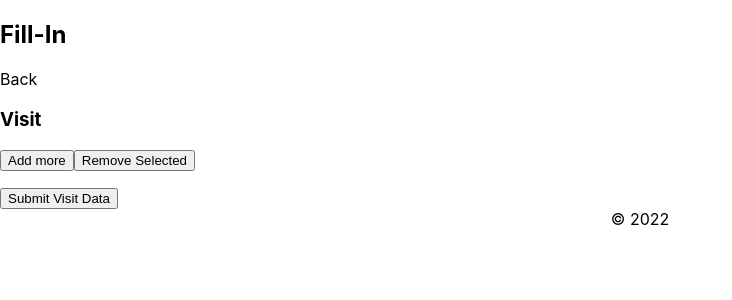
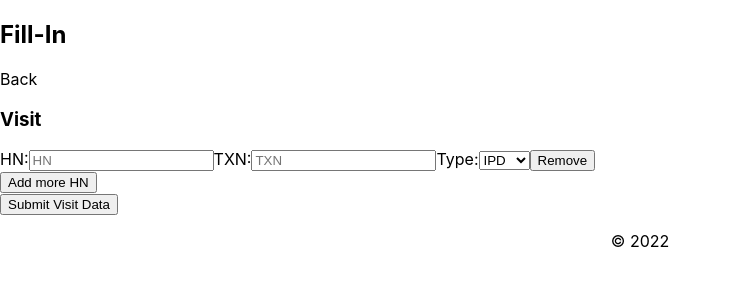
Before and after one commit to peesaeung/socketio-nextjs, a Next.js app: page /visit in a window 1280 px wide. Shown: the top 300 px of the page, without its empty margins (0-732 px from the left). Built offline with nearby package versions, Linux system fonts and the light colour scheme; no server answers.

Commit message:
Form for Client completed

```diff
--- a/components/main.tsx
+++ b/components/main.tsx
@@ -17,11 +17,10 @@ export default function Main({children}: {children: React.ReactNode}) {
         <div>
             <header><h2>Fill-In</h2></header>
             <main>
-                {/*<Script src="https://unpkg.com/jquery/dist/jquery.js"></Script>*/}
                 {children}
-                <Script type="text/javascript">
+                {/*<Script type="text/javascript">
 
-                </Script>
+                </Script>*/}
             </main>
             <footer style={{textAlign: 'center'}}>&copy; {new Date().getFullYear()}</footer>
         </div>
--- a/pages/visit.tsx
+++ b/pages/visit.tsx
@@ -1,14 +1,61 @@
 import Main, {socket} from "../components/main";
+import {ErrorMessage, Form, Formik, Field, FieldArray} from "formik";
 import Head from "next/head";
 import Link from "next/link";
-import Script from "next/script";
 
+socket.on('txn_response', async (msg)=> {
+
+});
+const initialValues = {
+    TXNForm: [{HN: '', TXN: '', IPD: true}]};
+const VisitForm = () => (
+    <div>
+        <Formik initialValues={initialValues} onSubmit={async (values) => {
+            for (const i in values.TXNForm){
+                let isTrue = (values.TXNForm[i].IPD === "true");
+                values.TXNForm[i].IPD = isTrue;
+            }
+            console.log(values);
+            // await socket.emit('patient', values);
+        }}>
+            {({ values }) => (
+                <Form>
+                    <FieldArray name="TXNForm">
+                        {({ insert, remove, push }) => (
+                            <div>
+                                {values.TXNForm.length > 0 && values.TXNForm.map((TXN, index) => (
+                                    <div className="txn" key={index}>
+                                        <label htmlFor={`TXNForm.${index}.HN`}>HN:</label>
+                                        <Field name={`TXNForm.${index}.HN`} placeholder="HN"/>
+                                        <ErrorMessage name={`TXNForm.${index}.HN`} component="div"
+                                                      className="field-error"/>
+                                        <label htmlFor={`TXNForm.${index}.TXN`}>TXN:</label>
+                                        <Field name={`TXNForm.${index}.TXN`} placeholder="TXN"/>
+                                        <ErrorMessage name={`TXNForm.${index}.TXN`} component="div"
+                                                      className="field-error"/>
+                                        <label htmlFor={`TXNForm.${index}.IPD`}>Type:</label>
+                                        <Field name={`TXNForm.${index}.IPD`} as="select">
+                                            <option value="true">IPD</option>
+                                            <option value="false">OPD</option>
+                                        </Field>
+                                        <button type="button" className="remove_txn" onClick={() => remove(index)}>
+                                            Remove
+                                        </button>
+                                    </div>
+                                ))}
+                                <button type="button" className="add_txn" onClick={() => push({HN: '', TXN: '', IPD: true})}>
+                                    Add more HN
+                                </button>
+                            </div>
+                        )}
+                    </FieldArray>
+                    <button type="submit">Submit Visit Data</button>
+                </Form>
+            )}
+        </Formik>
+    </div>
+);
 export default function visit_page() {
-    const txn_submit = async (event: any)=> {
-        event.preventDefault();
-        console.log(event.target);
-        // await socket.emit('visit', txnselect)
-    };
     return (
         <Main>
             <Head>
@@ -16,17 +63,8 @@ export default function visit_page() {
             </Head>
             <Link href="/">Back</Link>
             <h3>Visit</h3>
-            <form onSubmit={txn_submit} method="post">
-                <div>
-
-                </div>
-                <p>
-                    <input type="button" value="Add more" id="add-txn-button"/>
-                    <input type="button" value="Remove Selected" id="remove-txn-button"/>
-                </p>
-                {/*<input type="button" value="Submit Visit Data" name="txn-submit" id="txn-submit"/>*/}
-                <button type="submit">Submit Visit Data</button>
-            </form>
+            <VisitForm/>
+            <p id="txn-log"></p>
         </Main>
     );
 }
```
Also changed, not shown: pages/patient.tsx (+6 -4 lines).
